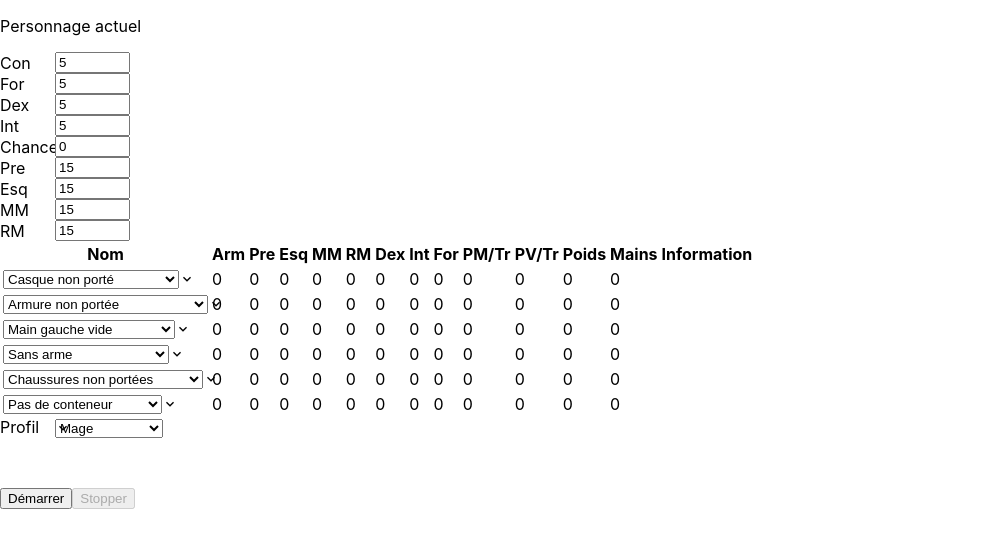
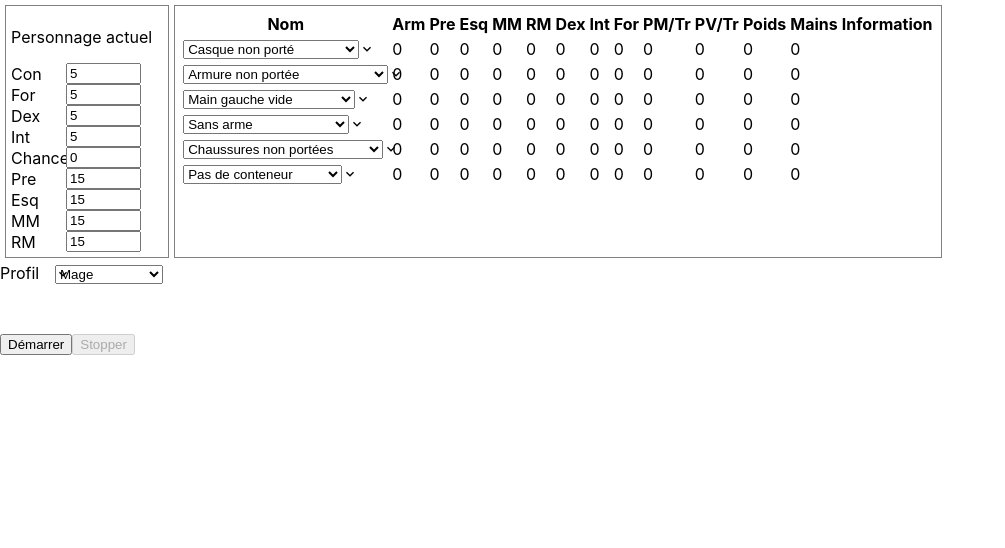
Before and after one commit to xavierfeltin/kigard-optim, a React (Create React App) app: page / in a window 1280 px wide. Shown: the top 548 px of the page, without its empty margins (0-1005 px from the left). Built offline with nearby package versions, Linux system fonts and the light colour scheme.

Commit message:
fix preselected equipment combobox

```diff
--- a/src/App.css
+++ b/src/App.css
@@ -1,38 +1,19 @@
-.App {
-  text-align: center;
+.app-wrapper {
+  display: grid;
+  grid-template-columns: 1fr 3fr 2fr;
+  grid-gap: 5px;
+  grid-auto-rows: minmax(70px, auto);
+  margin: 5px;
 }
 
-.App-logo {
-  height: 40vmin;
-  pointer-events: none;
+.app-character {
+  border: solid 1px;
+  border-color: grey;
+  padding: 5px;
 }
 
-@media (prefers-reduced-motion: no-preference) {
-  .App-logo {
-    animation: App-logo-spin infinite 20s linear;
-  }
+.app-equipment {
+  border: solid 1px;
+  border-color: grey;
+  padding: 5px;
 }
-
-.App-header {
-  background-color: #282c34;
-  min-height: 100vh;
-  display: flex;
-  flex-direction: column;
-  align-items: center;
-  justify-content: center;
-  font-size: calc(10px + 2vmin);
-  color: white;
-}
-
-.App-link {
-  color: #61dafb;
-}
-
-@keyframes App-logo-spin {
-  from {
-    transform: rotate(0deg);
-  }
-  to {
-    transform: rotate(360deg);
-  }
-}
--- a/src/App.tsx
+++ b/src/App.tsx
@@ -46,12 +46,12 @@ function App() {
   const [suggestion, setSuggestion] = useState<Individual | undefined>(undefined);
 
   useEffect(() => {
-    const headEquipments = generateEquipmentFromJSON(headEquipmentJSON);
-    const feetEquipments = generateEquipmentFromJSON(feetEquipmentJSON);
-    const bodyEquipments = generateEquipmentFromJSON(bodyEquipmentJSON);
-    const leftHandEquipments = generateEquipmentFromJSON(leftHandEquipmentJSON);
-    const rightHandEquipments = generateEquipmentFromJSON(rightHandEquipmentJSON);
-    const containerEquipments = generateEquipmentFromJSON(containerEquipmentJSON);
+    const headEquipments = generateEquipmentFromJSON(headEquipmentJSON, Localization.Head);
+    const feetEquipments = generateEquipmentFromJSON(feetEquipmentJSON, Localization.Feet);
+    const bodyEquipments = generateEquipmentFromJSON(bodyEquipmentJSON, Localization.Body);
+    const leftHandEquipments = generateEquipmentFromJSON(leftHandEquipmentJSON, Localization.Lefthand);
+    const rightHandEquipments = generateEquipmentFromJSON(rightHandEquipmentJSON, Localization.RightHand);
+    const containerEquipments = generateEquipmentFromJSON(containerEquipmentJSON, Localization.Container);
 
     const emptyHead = {...defaultEquipment};
     emptyHead.name = "Casque non porté";
@@ -117,8 +117,10 @@ function App() {
 
   return (
     <div>
-      <Character onValueChange={handleCharacterChange}/>
-      <COutfit  masterData={masterData} onValueChange={handleOutfitChange}/>
+      <div className="app-wrapper">
+        <Character className="app-character" onValueChange={handleCharacterChange}/>
+        <COutfit className="app-equipment" masterData={masterData} onValueChange={handleOutfitChange}/>
+      </div>
       <GAConfiguration onValueChange={handleGAConfigurationChange}/>
       <Simulation character={character} outfit={outfit} parameters={simuParameters} masterData={masterData} onHasStarted={handleSimulationStart} onHasStopped={handleSimulationStop} onHasNewIteration={handleSimulationNewIteration}/>
       {suggestion &&
--- a/src/common/kigardModels.ts
+++ b/src/common/kigardModels.ts
@@ -278,14 +278,14 @@ export function getDefaultOutfit(): Outfit {
     };
 }
 
-export function generateEquipmentFromJSON (data: any): Equipment[] {
+export function generateEquipmentFromJSON (data: any, localization: Localization): Equipment[] {
     let equipments: Equipment[] = [];
     for (const d of data) {
         const equipment: Equipment = {
             id: d.id,
             name: d.nom,
             kind: getEquipmentClassFromString(d.type),
-            localization: getLocalizationFromString("tete"), //TODO : change with more equipment
+            localization: localization, //getLocalizationFromString("tete"), //TODO : change with more equipment
             weight: d.poids || 0,
             hands: d.mains || 0,
             pa: d.pa || 0,
@@ -354,6 +354,7 @@ function getEquipmentClassFromString(name: string): EquipmentClass {
     }
 }
 
+/*
 function getLocalizationFromString(name: string): Localization {
     switch (name) {
         case "tete": return Localization.Head;
@@ -365,6 +366,7 @@ function getLocalizationFromString(name: string): Localization {
         default: throw Error("localization " + name + " not defined");
     }
 }
+*/
 
 function getQualiyFromString(name: string): Quality {
     switch (name) {
--- a/src/components/COutfit.tsx
+++ b/src/components/COutfit.tsx
@@ -7,9 +7,10 @@ import { Table, Tbody, Td, Th, Thead, Tr } from '@chakra-ui/table';
 export interface OutfitProps {
     masterData: MasterDataOutfit;
     onValueChange: (attributes: Outfit) => void;
+    className: string;
 }
 
-export function COutfit({masterData, onValueChange}: OutfitProps) {
+export function COutfit({masterData, onValueChange, className}: OutfitProps) {
     const [outfit, setOutfit] = useState<Outfit>(getDefaultOutfit());
 
     useEffect(() => {
@@ -59,8 +60,12 @@ export function COutfit({masterData, onValueChange}: OutfitProps) {
         const partName = outfitParts[idx].toLowerCase();
         let partMasterData = masterData[partName as keyof MasterDataOutfit];
         const selectKey = "select-" + partName;
+
+        console.log("generateEquipment: " + localization + " - key: " + selectKey);
+
         return (
-            <Select onChange={(event: React.ChangeEvent<HTMLSelectElement>) => onChangeEquipment(event.target.value,  localization, masterData)} value={outfit[outfitParts[idx] as keyof Outfit].id}>
+            <Select onChange={(event: React.ChangeEvent<HTMLSelectElement>) => onChangeEquipment(event.target.value,  localization, masterData)}
+                    value={outfit[outfitParts[idx] as keyof Outfit].id}>
                 {partMasterData.map((equipment: Equipment) => (
                     <option key={selectKey + "-" + equipment.id} value={equipment.id}> {equipment.name} </option>
                 ))}
@@ -95,6 +100,7 @@ export function COutfit({masterData, onValueChange}: OutfitProps) {
     }
 
     const generateRow = function(equipment: Equipment, onChangeEquipment: (equipmentID: string, localization: Localization, masterData: MasterDataOutfit) => void): ReactElement {
+        console.log(equipment);
         return (
             <Tr key={"tr-initial-" + equipment.localization + "-" + equipment.id}>
                 <Td key={"td-initial-" + equipment.localization + "-name"}>
@@ -135,31 +141,13 @@ export function COutfit({masterData, onValueChange}: OutfitProps) {
     }
 
     return (
-        /*
-        <div>
-            <div>
-                <label className="select-one"> Tête </label>
-                {generateEquipment(Localization.Head, masterData, onChangeEquipment)}
-                <label className="select-one"> Buste </label>
-                {generateEquipment(Localization.Body, masterData, onChangeEquipment)}
-                <label className="select-one"> Main gauche </label>
-                {generateEquipment(Localization.Lefthand, masterData, onChangeEquipment)}
-                <label className="select-one"> Arme </label>
-                {generateEquipment(Localization.RightHand, masterData, onChangeEquipment)}
-                <label className="select-one"> Pieds </label>
-                {generateEquipment(Localization.Feet, masterData, onChangeEquipment)}
-            </div>
-        </div>
-        */
-
-        <div className="initial-equipment">
+        <div className={className}>
         <Table id="table-initial">
             <Thead>
                 <Tr>{generateHeader()}</Tr>
             </Thead>
             <Tbody>
                 {outfitParts.map((part) => {
-                    console.log(outfit[part as keyof Outfit]);
                     return generateRow(outfit[part as keyof Outfit], onChangeEquipment);
                 })}
             </Tbody>
--- a/src/components/Character.tsx
+++ b/src/components/Character.tsx
@@ -4,10 +4,11 @@ import { Attributes } from '../common/kigardModels';
 import { InputRangeButtons } from "./InputRangeButtons";
 
 export interface CharacterProps {
-    onValueChange: (attributes: Attributes) => void
+    onValueChange: (attributes: Attributes) => void;
+    className: string;
 }
 
-export function Character({onValueChange}: CharacterProps) {
+export function Character({onValueChange, className}: CharacterProps) {
 
     const [character, setCharacter] = useState<Attributes>({
         con: 5,
@@ -48,7 +49,7 @@ export function Character({onValueChange}: CharacterProps) {
     }, [character, onValueChange]);
 
     return (
-        <div>
+        <div className={className}>
             <p> Personnage actuel </p>
             <InputRangeButtons id="ch-con" label="Con" min={5} max={30} defaultVal={character.con} step={1} onChange={v => setCharacter({...character, con: v, allowedWeight: Math.floor((v + character.str) / 2), pv: v * 10})}/>
             <InputRangeButtons id="ch-str" label="For" min={5} max={30} defaultVal={character.str} step={1} onChange={v => setCharacter({...character, str: v, allowedWeight: Math.floor((v + character.con) / 2), maxDamage: v})}/>
```
